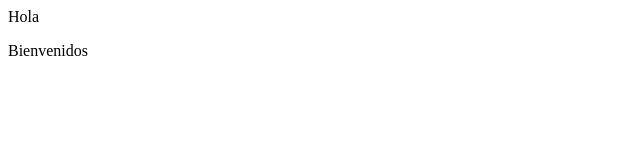
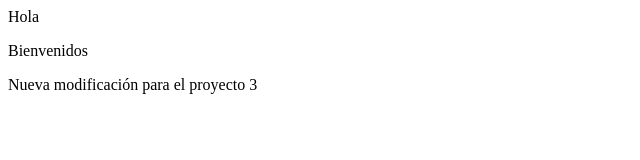
Before and after one commit to marianogallego/edifp, a plain HTML site: page index.html in a window 1280 px wide. Shown: the whole page, without its empty margins (0-640 px from the left). Drawn offline with Linux system fonts and the light colour scheme.

Commit message:
Inicio del proyecto3

```diff
--- a/index.html
+++ b/index.html
@@ -9,6 +9,7 @@
     <body>
     <p>Hola</p>
     <p>Bienvenidos</p>
+    <p>Nueva modificación para el proyecto 3</p>
 
 
 
```
